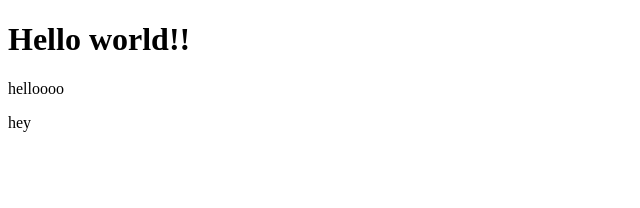
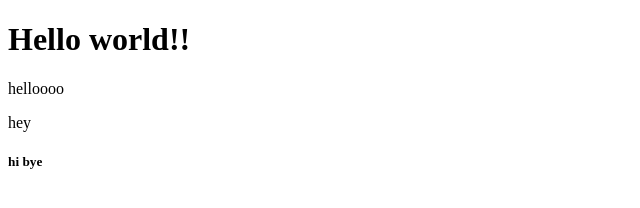
Before and after one commit to Chandani99/mama-earth1, a plain HTML site: page index.html in a window 1280 px wide. Shown: the full height of the page, 0-640 px from the left. Drawn offline with Linux system fonts and the light colour scheme.

Commit message:
hellooooooo

```diff
--- a/index.html
+++ b/index.html
@@ -10,5 +10,6 @@
     <h1>Hello world!!</h1>
     <p>helloooo</p>
     <p>hey</p>
+    <h5>hi bye</h5>
 </body>
 </html>
```
